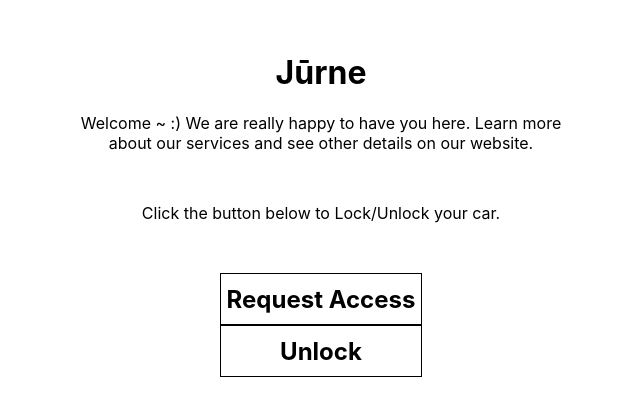
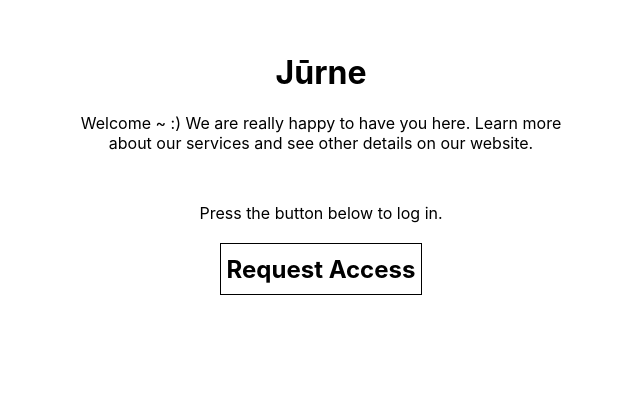
Before and after one commit to pbradsky/web-app, a React (Create React App) app: page / in a window 1280 px wide. Shown: the part 147-546 px from the top of the page, without its empty margins (319-959 px from the left). Built offline with nearby package versions, Linux system fonts and the light colour scheme.

Commit message:
login: add auth and get access code

```diff
--- a/package.json
+++ b/package.json
@@ -4,8 +4,11 @@
   "private": true,
   "dependencies": {
     "axios": "^0.19.0",
+    "query-string": "^6.8.2",
     "react": "^16.9.0",
-    "react-dom": "^16.9.0"
+    "react-dom": "^16.9.0",
+    "react-router": "^5.0.1",
+    "react-router-dom": "^5.0.1"
   },
   "devDependencies": {
     "react-scripts": "3.1.1"
--- a/src/App.css
+++ b/src/App.css
@@ -24,3 +24,7 @@ p {
 .button:hover {
   cursor: pointer;
 }
+
+.greeting {
+  margin-bottom: 20px;
+}
--- a/src/App.js
+++ b/src/App.js
@@ -1,4 +1,5 @@
 import React, { Component } from 'react';
+import queryString from 'query-string';
 import './App.css';
 
 import axios from 'axios';
@@ -19,7 +20,12 @@ class App extends Component {
   constructor(props) {
     super(props);
 
+    const queryValues = queryString.parse(this.props.location.search);
+    const isLoggedIn = 'code' in queryValues ? true : false;
+
     this.state = {
+      accessCode: queryValues.code,  // accessCode is undefined if not logged in
+      isLoggedIn,
       isLocked: true
     };
   }
@@ -51,7 +57,7 @@ class App extends Component {
   }
 
   render() {
-    const { isLocked } = this.state;
+    const { accessCode, isLoggedIn, isLocked } = this.state;
 
     return (
       <div className='app'>
@@ -61,19 +67,30 @@ class App extends Component {
           Learn more about our services and see other details
           on our website.
         </p>
-        <p>
-          Click the button below to Lock/Unlock your car.
-        </p>
-        <div className='button'
-             onClick={this.handleAuth}
-        >
-          Request Access
+        <div className='greeting'>
+          {isLoggedIn
+            ? 'Logged in! Choose an action below.'
+            : 'Press the button below to log in.'
+          }
         </div>
-        <div className='button'
-             onClick={this.handleClick}
-        >
-          {isLocked ? 'Unlock' : 'Lock'}
-        </div>
+        {isLoggedIn
+        ?
+          <div>
+            <div
+              className='button'
+              onClick={this.handleClick}
+            >
+              {isLocked ? 'Unlock' : 'Lock'}
+            </div>
+          </div>
+        :
+          <div
+            className='button'
+            onClick={this.handleAuth}
+          >
+            Request Access
+          </div>
+        }
       </div>
     );
   }
--- a/src/index.js
+++ b/src/index.js
@@ -1,10 +1,16 @@
 import React from 'react';
 import ReactDOM from 'react-dom';
+import { BrowserRouter as Router, Route } from 'react-router-dom';
 import './index.css';
 import App from './App';
 import * as serviceWorker from './serviceWorker';
 
-ReactDOM.render(<App />, document.getElementById('root'));
+ReactDOM.render(
+    <Router>
+        <Route path='/' component={App} />
+    </Router>,
+    document.getElementById('root')
+);
 
 // If you want your app to work offline and load faster, you can change
 // unregister() to register() below. Note this comes with some pitfalls.
```
Also changed, not shown: 1 other file (tests, documents, lock files or other folders).
